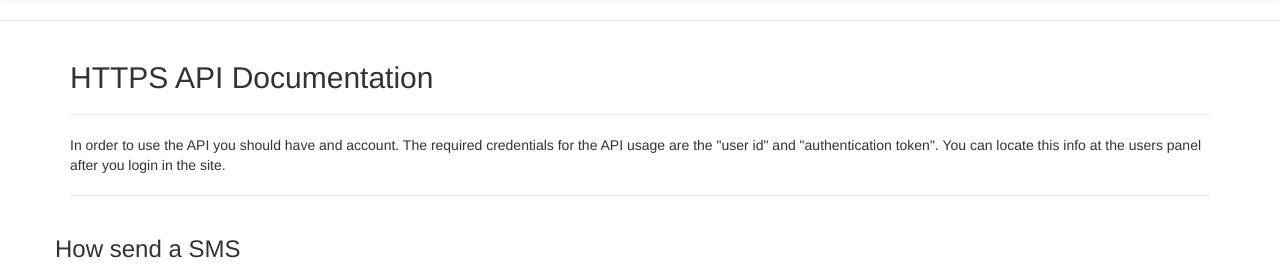
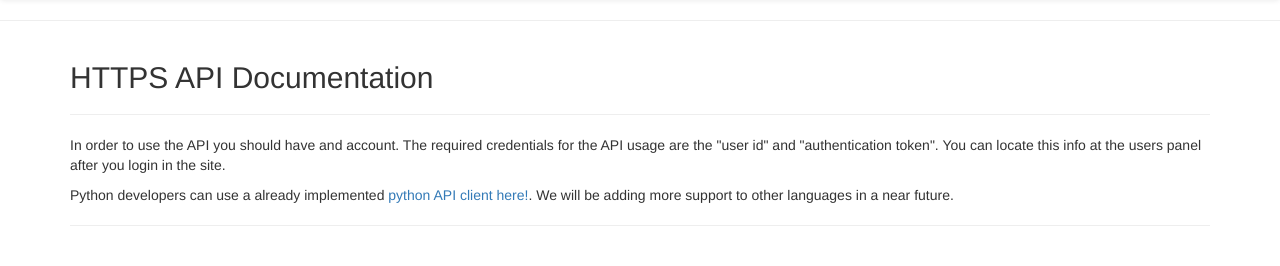
Before and after one commit to rrguardo/smr, a Flask app: template flaskapp/templates/api_doc/index.html in a window 1280 px wide. Shown: the part 52-318 px from the top of the page. Run offline with Flask 2, Linux system fonts and the light colour scheme; the template is opened without the code that fills it, so the values that code supplies are empty; parts of the project's set-up code (start-up, migrations or seed data) failed here and were passed over; some libraries are stand-ins or nearby versions.

Commit message:
API doc updates

```diff
--- a/flaskapp/templates/api_doc/index.html
+++ b/flaskapp/templates/api_doc/index.html
@@ -13,6 +13,12 @@
     for the API usage are the "user id" and "authentication token". You can locate
     this info at the users panel after you login in the site.
     </p>
+
+   <p>
+       Python developers can use a already implemented
+       <a target="_blank" href="https://bitbucket.org/smr-team/easy_sms_python" >
+       python API client here!</a>. We will be adding more support to other languages in a near future.
+   </p>
 
    <hr>
 
```
